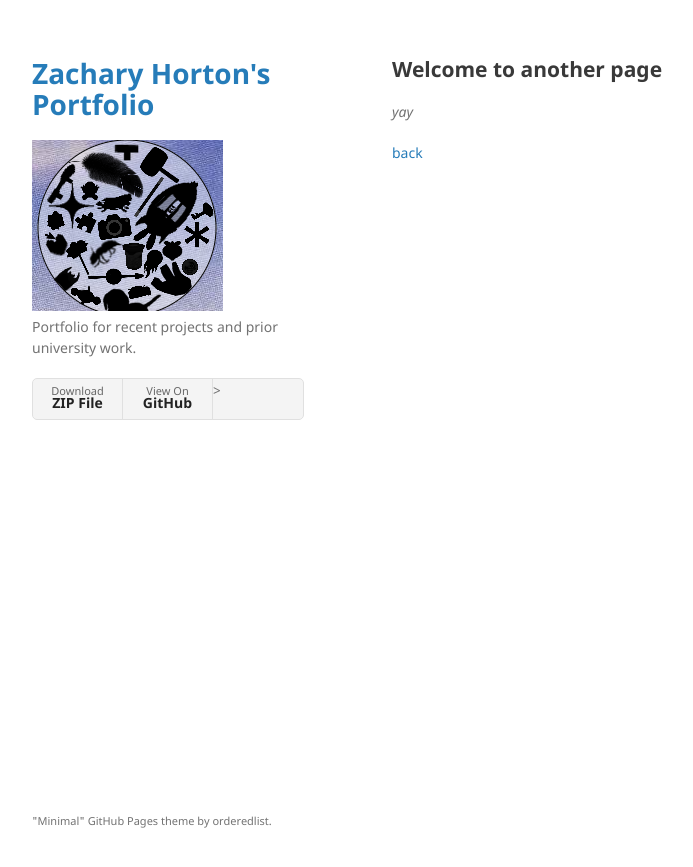
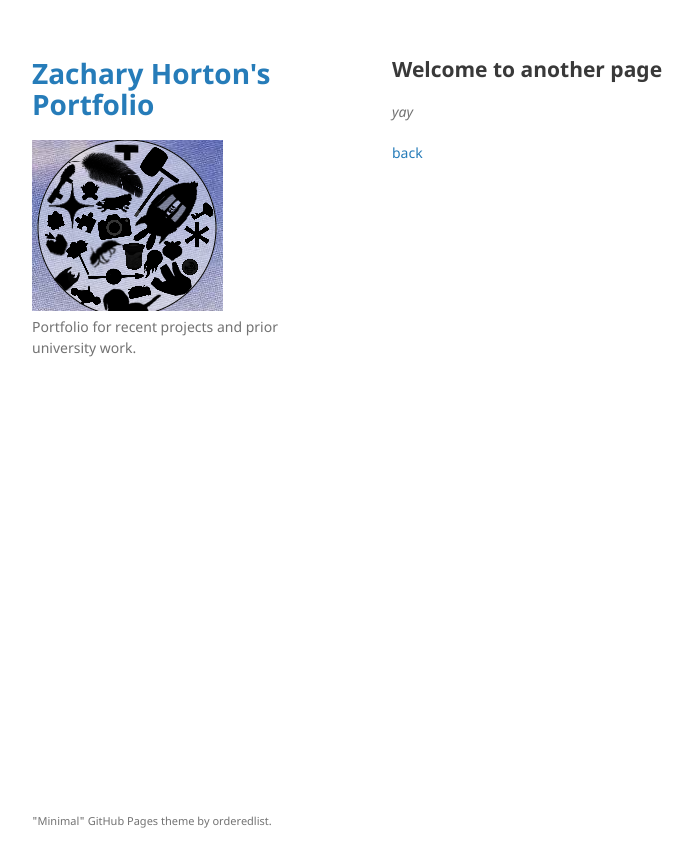
Before and after one commit to zd2horton/zd2hortontest.github.io, a Jekyll site: the page built from another-page.md, in a window 1280 px wide. Shown: the top 867 px of the page, without its empty margins (178-871 px from the left). Built offline with Jekyll 4.4.1, drawn with Linux system fonts in a browser that asks for light colours; our own code applies the rules of GitHub Pages for plain Markdown files.

```diff
--- a/_layouts/default.html
+++ b/_layouts/default.html
@@ -27,12 +27,7 @@
         <p class="view"><a href="{{ site.github.owner_url }}">View My GitHub Profile</a></p>
         {% endif %}
 
-        {% if site.show_downloads %}
-        <ul class="downloads">
-          <li><a href="{{ site.github.zip_url }}">Download <strong>ZIP File</strong></a></li>>
-          <li><a href="{{ site.github.repository_url }}">View On <strong>GitHub</strong></a></li>
-        </ul>
-        {% endif %}
+
       </header>
       <section>
 
```
